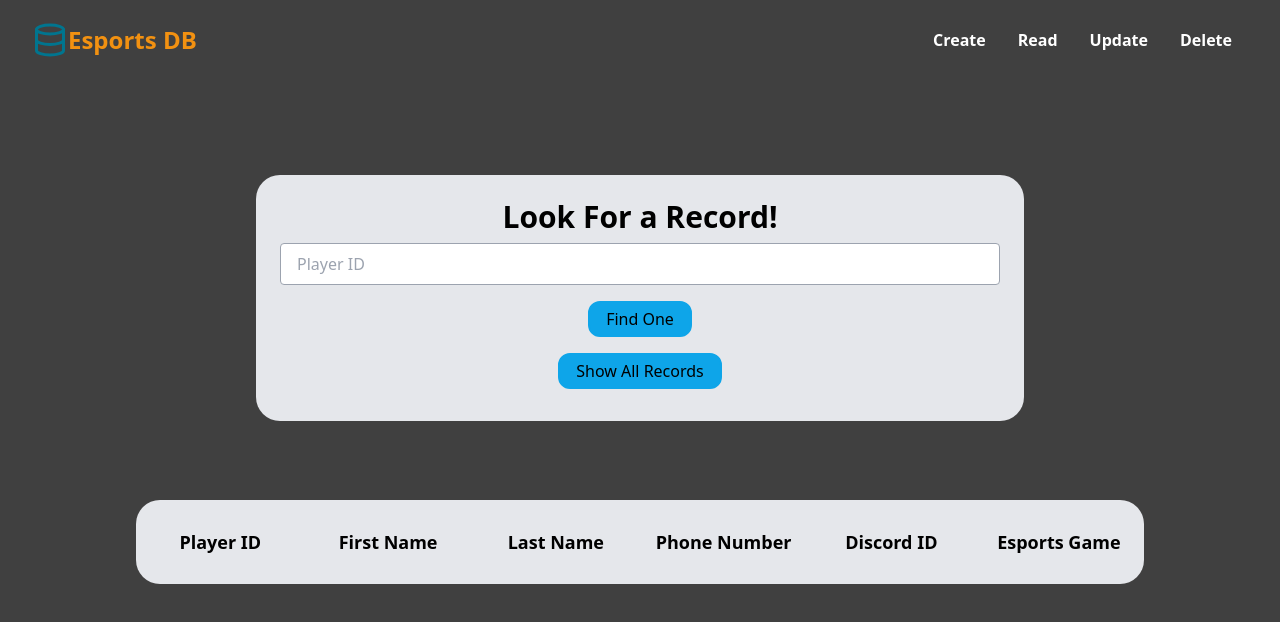
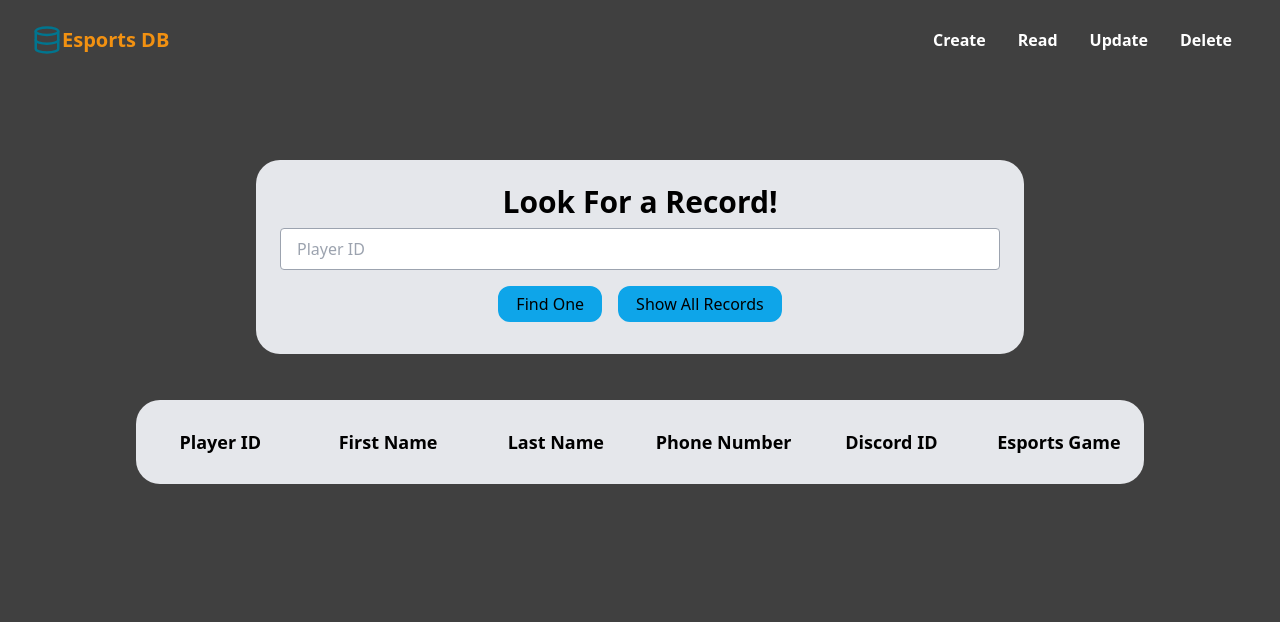
Before and after one commit to SQLteamzkc/SuperCoolSQLRepository-CoolKidsOnly-, a React (Create React App) app in the folder sqlwebsite/: page /record-read in a window 1280 px wide. Shown: the top 622 px of the page. Built offline with nearby package versions, Linux system fonts and the light colour scheme; the HTML template or start-up script is replaced by a standard one.

Commit message:
Other stuff

```diff
--- a/sqlwebsite/src/Components/Hero.js
+++ b/sqlwebsite/src/Components/Hero.js
@@ -7,7 +7,7 @@ function Hero() {
   return (
     <div className='w-full h-screen'>
         <video className="w-full h-full object-cover" src={videoMP4} autoPlay loop muted/>
-        <div className='absolute top-[350px] w-full text-center'>
+        <div className='absolute top-[40vh] w-full text-center'>
           <h1 className='text-white text-3xl font-bold'>
             Welcome to the Esports Database
           </h1>
--- a/sqlwebsite/src/Components/Navbar.js
+++ b/sqlwebsite/src/Components/Navbar.js
@@ -6,7 +6,7 @@ const Navbar = () => {
   return (
     <div className='w-full h-20 flex justify-between items-center px-8 text-black bg-transparent rounded-b-2xl absolute'>
         <Link to="/">
-            <h1 className='flex text-2xl font-bold items-center mr-4 text-[#f29111] min-w-fit'><FiDatabase className='text-[#00758f] text-4xl'/>Esports DB</h1>
+            <h1 className='flex text-xl font-bold items-center text-[#f29111] min-w-full whitespace-nowrap'><FiDatabase className='text-[#00758f] text-3xl'/>Esports DB</h1>
         </Link>
         <ul className='flex item-center'>
             <li className='p-3 mx-1 font-semibold text-white rounded-lg'>
--- a/sqlwebsite/src/Components/Pages/Create.js
+++ b/sqlwebsite/src/Components/Pages/Create.js
@@ -22,8 +22,8 @@ function Create() {
     }
 
     return (
-        <div className='flex justify-center w-full h-screen bg-black/75'>
-            <form className='absolute top-[250px] max-w-3xl w-full text-center bg-gray-200 p-6 rounded-3xl'>
+        <div className='flex justify-center w-full h-screen bg-black/75 min-h-0'>
+            <form className='absolute top-[30vh] max-h-fit max-w-3xl w-full text-center bg-gray-200 p-6 rounded-3xl'>
                 <h1 className='font-bold text-3xl'>Create a New Record!</h1>
                 <input className='border border-gray-400 block py-2 my-2 px-4 w-full rounded focus:outline-none hover:border-blue-300 focus:border-blue-600' type='text' placeholder="First Name" onChange={(e) => setFirstNameReg(e.target.value)}/>
                 <input className='border border-gray-400 block py-2 my-2 px-4 w-full rounded focus:outline-none hover:border-blue-300 focus:border-blue-600' type='text' placeholder="Last Name" onChange={(e) => setLastNameReg(e.target.value)}/>
--- a/sqlwebsite/src/Components/Pages/Read.js
+++ b/sqlwebsite/src/Components/Pages/Read.js
@@ -22,15 +22,15 @@ function Read() {
 
     return (
       <div className='flex justify-center w-full h-screen bg-black/75'>
-        <form className='absolute top-[175px] max-w-3xl w-full text-center bg-gray-200 p-6 rounded-3xl'>
+        <form className='absolute top-[20vh] max-w-3xl max-h-fit w-full text-center bg-gray-200 p-6 rounded-3xl'>
           <h1 className='font-bold text-3xl'>Look For a Record!</h1>
           <input className='border border-gray-400 block py-2 my-2 px-4 w-full rounded focus:outline-none hover:border-blue-300 focus:border-blue-600' type='text' placeholder="Player ID" onChange={(e) => setPlayerIDReg(e.target.value)}/>
-           <div className='grid grid-cols-1 grid-rows-2 items-center place-items-center'>
+           <div className=' grid-rows-2 items-center place-items-center'>
             <button type="reset" className="bg-sky-500 px-4 py-1 rounded-xl m-2 hover:bg-sky-600 border-2 border-sky-500" onClick={Read1}>Find One</button>
              <button type="button" className="bg-sky-500 px-4 py-1 rounded-xl m-2 hover:bg-sky-600 border-2 border-sky-500" onClick={Readall}>Show All Records</button>
           </div>
         </form>
-        <div className="absolute top-[500px] bg-gray-200 rounded-3xl">
+        <div className="absolute top-[50vh] bg-gray-200 rounded-3xl max-w-full">
           <div className="">
             <div className="overflow-x-scroll">
               <table className="w-full">
```
